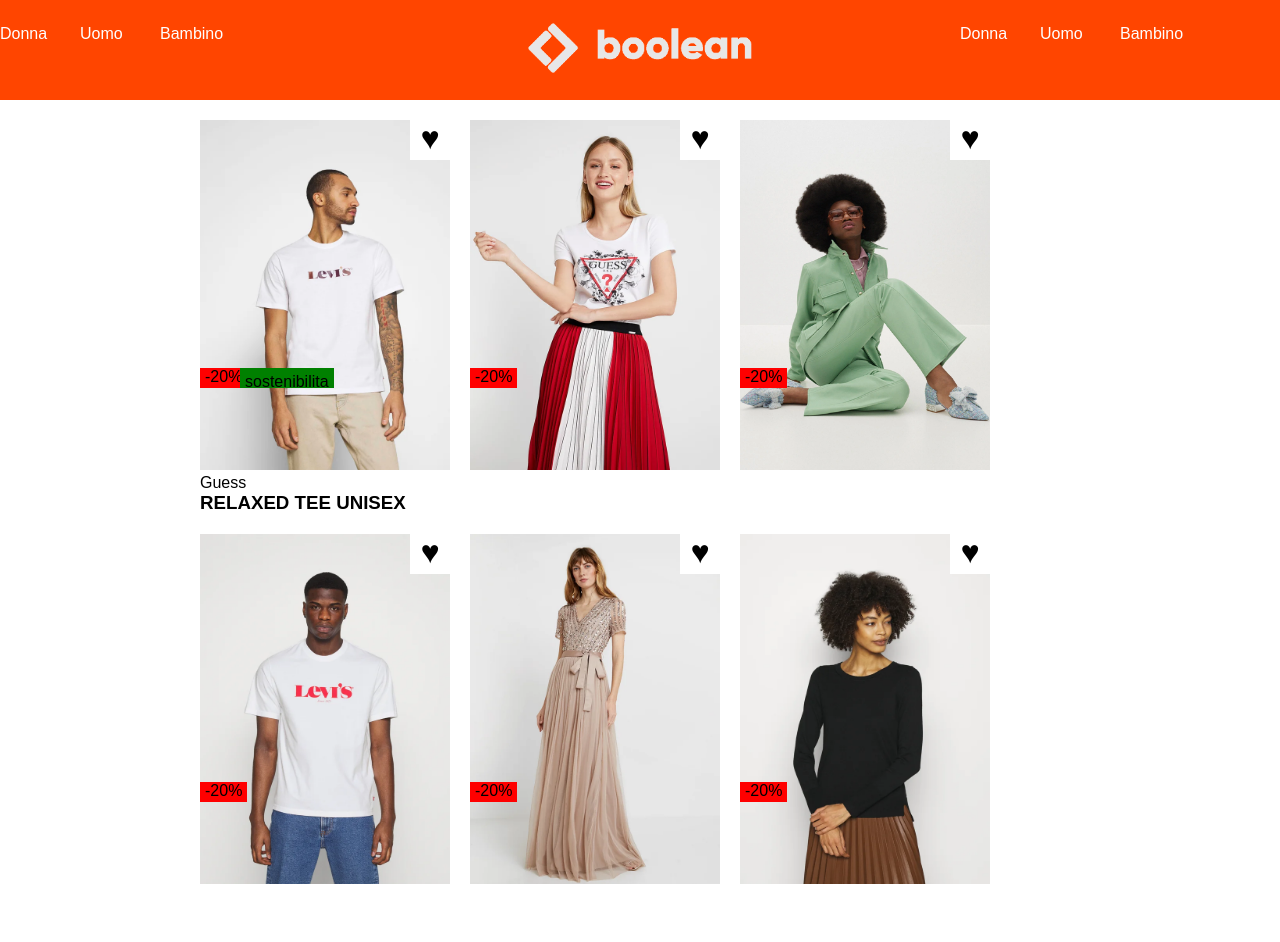
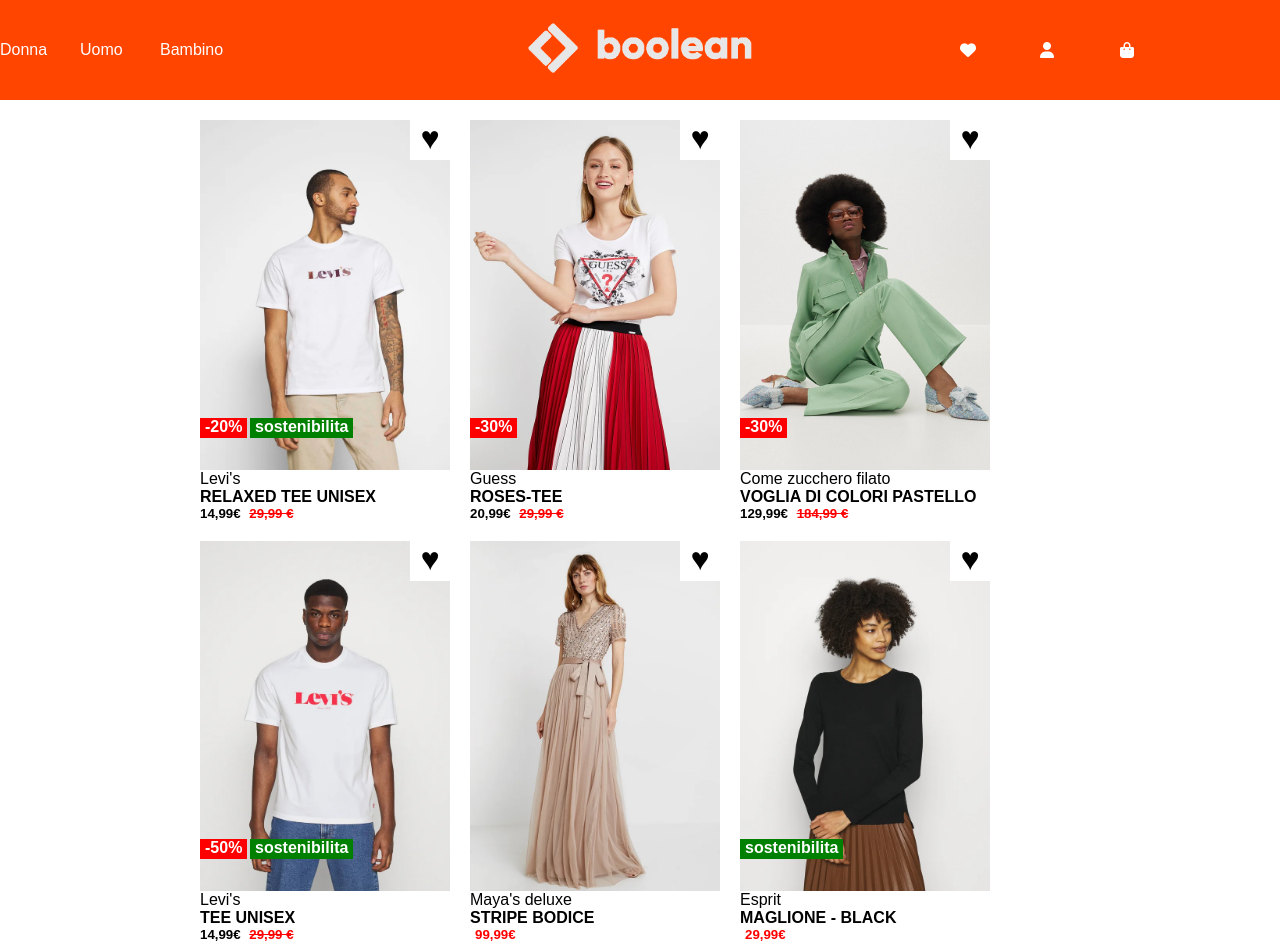
Before and after one commit to SimoneDiPrima/html-css-boolando, a plain HTML site: page index.html in a window 1280 px wide. Before the commit the page ends 888 px from the top, so only its background shows below. Drawn offline with Linux system fonts and the light colour scheme.

Commit message:
boolando con flex-header-icon-change-image

```diff
--- a/css/style.css
+++ b/css/style.css
@@ -5,22 +5,25 @@
     font-family: sans-serif;
 }
 body{
-    padding-top:100px;
+padding-top:100px;
 }
 
 .header-container{
     height:100px;
     width:100%;
+    background-color: orangered;
     display:flex;
-    background-color: orangered;
     align-items:center;
-    justify-content:space-around;
     position:fixed;
     top:0;
     left:0;
+    right:0;
     margin:0 auto;
     color:white;
+    z-index: 1;
 }
+#sin-item{
+   margin-left:50px;}
 .logo{
     height:50px;
     text-align: center;
@@ -30,6 +33,8 @@ body{
     display:flex;
     width:25%;
     vertical-align:middle;
+    align-items:center;
+    text-align: center;
 }
 .titolo-centrale{
     width:50%;
@@ -43,6 +48,7 @@ body{
 .row{
     display:flex;
     margin-top:20px;
+    position: relative;
 }
 .colo{
     flex-basis:30%;
@@ -54,7 +60,8 @@ body{
     background-size: contain;
 }
 article{
-    position:relative;
+  position:relative;
+  display:flex;
 }
 .bg-hearts{
     height:40px;
@@ -74,14 +81,54 @@ article{
     background-color: red;
     position:absolute;
     left:0;
-    top:70%;
+    top:85%;
+    color:white;
+    font-weight:bold;
 }
 .sostenibilita{
     position:absolute;
-    top:70%;
-    left:40px;
+    top:85%;
+    left:0;
     min-width:20px;
     height:20px;
-    padding:5px 5px;
+    padding:5px;
     background-color:green;
+    color:white;
+    line-height: 50%;
+    font-weight: bold;
 }
+#sostenibilita-prima{
+    margin-left:50px;
+}
+.red-price{
+    color:red;
+    margin-left:5px;
+}
+#img-man-one:hover{
+cursor: pointer;
+content: url('../img/1b.webp');
+}
+#img-girl-one:hover{
+    cursor: pointer;
+    content: url('../img/2b.webp');
+    }
+#img-girl-two:hover{
+        cursor: pointer;
+        content: url('../img/3b.webp');
+        }
+#img-man-two:hover{
+    cursor: pointer;
+    content: url('../img/4b.webp');
+     }
+#img-girl-three:hover{
+     cursor: pointer;
+    content: url('../img/5b.webp');
+     }
+ #img-girl-four:hover{
+    cursor: pointer;
+     content: url('../img/6b.webp');
+    }
+    .bg-hearts:hover{
+        cursor: pointer;
+        color:red;
+    }
--- a/index.html
+++ b/index.html
@@ -6,24 +6,26 @@
     <meta name="viewport" content="width=device-width, initial-scale=1.0">
     <meta name="author" content="Simone Di Prima">
     <meta name="description" content="Boolando">
+    <script src="https://kit.fontawesome.com/77b4cc17b1.js" crossorigin="anonymous"></script>
     <link rel="stylesheet" href="css/style.css">
     <title>Boolando</title>
 </head>
 <body>
    <header>
        <div class="header-container">
-           <div></div>
-            <ul class="header-lat">
+
+            <ul class="header-lat" id="sin-items">
                 <li class="header-lat">Donna</li>
                 <li class="header-lat">Uomo</li>
                 <li class="header-lat">Bambino</li>
             </ul>
             <h3 class="titolo-centrale"><img class="logo" src="img/boolean-logo.png" alt=""></h3>
-            <ul class="header-lat">
-                <li class="header-lat">Donna</li>
-                <li class="header-lat">Uomo</li>
-                <li class="header-lat">Bambino</li>
+            <ul class="header-lat" id="dest-item">
+                <li class="header-lat"><i class="fa-solid fa-heart"></i></li>
+                <li class="header-lat"><i class="fa-solid fa-user"></i></li>
+                <li class="header-lat"><i class="fa-solid fa-bag-shopping"></i></li>
             </ul>
+
 
         </div>
    </header>
@@ -32,50 +34,67 @@
             <div class="colo">
                 <article>
 
-                    <img class="sold-image" src="img/1.webp" alt="">
+                    <img class="sold-image" src="img/1.webp" id="img-man-one" alt="">
                    <span class="bg-hearts">&hearts;</span>
                    <span class="discount">-20%</span>
-                   <span class="sostenibilita">sostenibilita</span>
+                   <span class="sostenibilita" id="sostenibilita-prima">sostenibilita</span>
                 </article>
-                <figcaption>Guess</figcaption>
-                    <h3>RELAXED TEE UNISEX</h3>
+                <figcaption>Levi's</figcaption>
+                    <h4>RELAXED TEE UNISEX</h4>
+                    <h5> 14,99€ <del class="red-price"> 29,99 €</del></h5>
             </div>
             <div class="colo">
                 <article>
-                    <img class="sold-image" src="img/2.webp" alt="">
+                    <img class="sold-image" src="img/2.webp" id="img-girl-one"alt="">
                     <span class="bg-hearts">&hearts;</span>
-                    <span class="discount">-20%</span>
+                    <span class="discount">-30%</span>
                 </article>
+                <figcaption>Guess</figcaption>
+                    <h4>ROSES-TEE</h4>
+                    <h5> 20,99€ <del class="red-price"> 29,99 €</del></h5>
             </div>
             <div class="colo">
                 <article>
-                    <img class="sold-image" src="img/3.webp" alt="">
+                    <img class="sold-image" src="img/3.webp" id="img-girl-two"alt="">
                         <span class="bg-hearts">&hearts;</span>
-                        <span class="discount">-20%</span>
+                        <span class="discount">-30%</span>
                 </article>
+                <figcaption>Come zucchero filato</figcaption>
+                    <h4>VOGLIA DI COLORI PASTELLO</h4>
+                    <h5> 129,99€ <del class="red-price"> 184,99 €</del></h5>
             </div>
         </div>
         <div class="row">
             <div class="colo">
                 <article>
-                    <img class="sold-image" src="img/4.webp" alt="">
+                    <img class="sold-image" src="img/4.webp" id="img-man-two"alt="">
                      <span class="bg-hearts">&hearts;</span>
-                    <span class="discount">-20%</span>
+                    <span class="discount">-50%</span>
+                   <span class="sostenibilita"id="sostenibilita-prima">sostenibilita</span>
                 </article>
+                <figcaption>Levi's</figcaption>
+                    <h4>TEE UNISEX</h4>
+                    <h5> 14,99€ <del class="red-price"> 29,99 €</del></h5>
             </div>
             <div class="colo">
                 <article>
-                    <img class="sold-image" src="img/5.webp" alt="">
+                    <img class="sold-image" src="img/5.webp"id="img-girl-three" alt="">
                     <span class="bg-hearts">&hearts;</span>
-                    <span class="discount">-20%</span>
                 </article>
+                <figcaption>Maya's deluxe</figcaption>
+                    <h4>STRIPE BODICE</h4>
+                    <h5 class="red-price">99,99€</h5>
             </div>
             <div class="colo">
                 <article>
-                    <img class="sold-image" src="img/6.webp" alt="">
+                    <img class="sold-image" src="img/6.webp"id="img-girl-four" alt="">
                      <span class="bg-hearts">&hearts;</span>
-                   <span class="discount">-20%</span>
+                     <span class="sostenibilita">sostenibilita</span>
                 </article>
+                <figcaption>Esprit</figcaption>
+                    <h4>MAGLIONE - BLACK</h4>
+                    <h5 class="red-price"> 29,99€</h5>
+
             </div>
         </div>
     </main>
```
